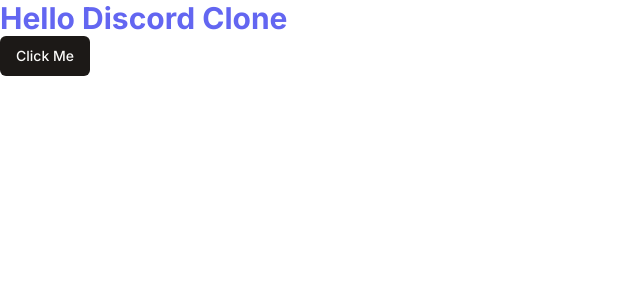
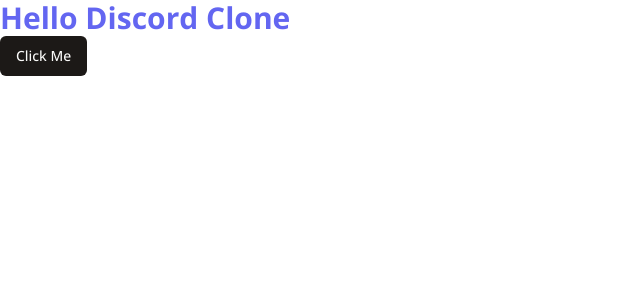
Before and after one commit to daburndev/discord-clone, a Next.js app: page / in a window 1280 px wide. Shown: the top 300 px of the page, without its empty margins (0-640 px from the left). Built offline with nearby package versions, Linux system fonts and the light colour scheme.

Commit message:
environmental setup

```diff
--- /dev/null
+++ b/app/(auth)/login/page.tsx
@@ -0,0 +1,9 @@
+const LoginPage = () => {
+    return (
+        <div>
+            Login Page!
+        </div>
+     );
+}
+
+export default LoginPage;
--- a/app/layout.tsx
+++ b/app/layout.tsx
@@ -1,11 +1,11 @@
 import './globals.css'
 import type { Metadata } from 'next'
-import { Inter } from 'next/font/google'
+import { Open_Sans } from 'next/font/google'
 
-const inter = Inter({ subsets: ['latin'] })
+const font = Open_Sans({ subsets: ['latin'] })
 
 export const metadata: Metadata = {
-  title: 'Create Next App',
+  title: 'Team Chat Application',
   description: 'Generated by create next app',
 }
 
@@ -16,7 +16,7 @@ export default function RootLayout({
 }) {
   return (
     <html lang="en">
-      <body className={inter.className}>{children}</body>
+      <body className={font.className}>{children}</body>
     </html>
   )
 }
--- a/app/page.tsx
+++ b/app/page.tsx
@@ -1,4 +1,7 @@
 import { Button } from "@/components/ui/button";
+
+
+const state = true;
 
 export default function Home() {
   return (
--- /dev/null
+++ b/app/test/page.tsx
@@ -0,0 +1,9 @@
+const TestPage = () => {
+    return (
+        <div>
+            Test Page!
+        </div>
+     );
+}
+
+export default TestPage;
```
Also changed, not shown: 1 other file (tests, documents, lock files or other folders).
